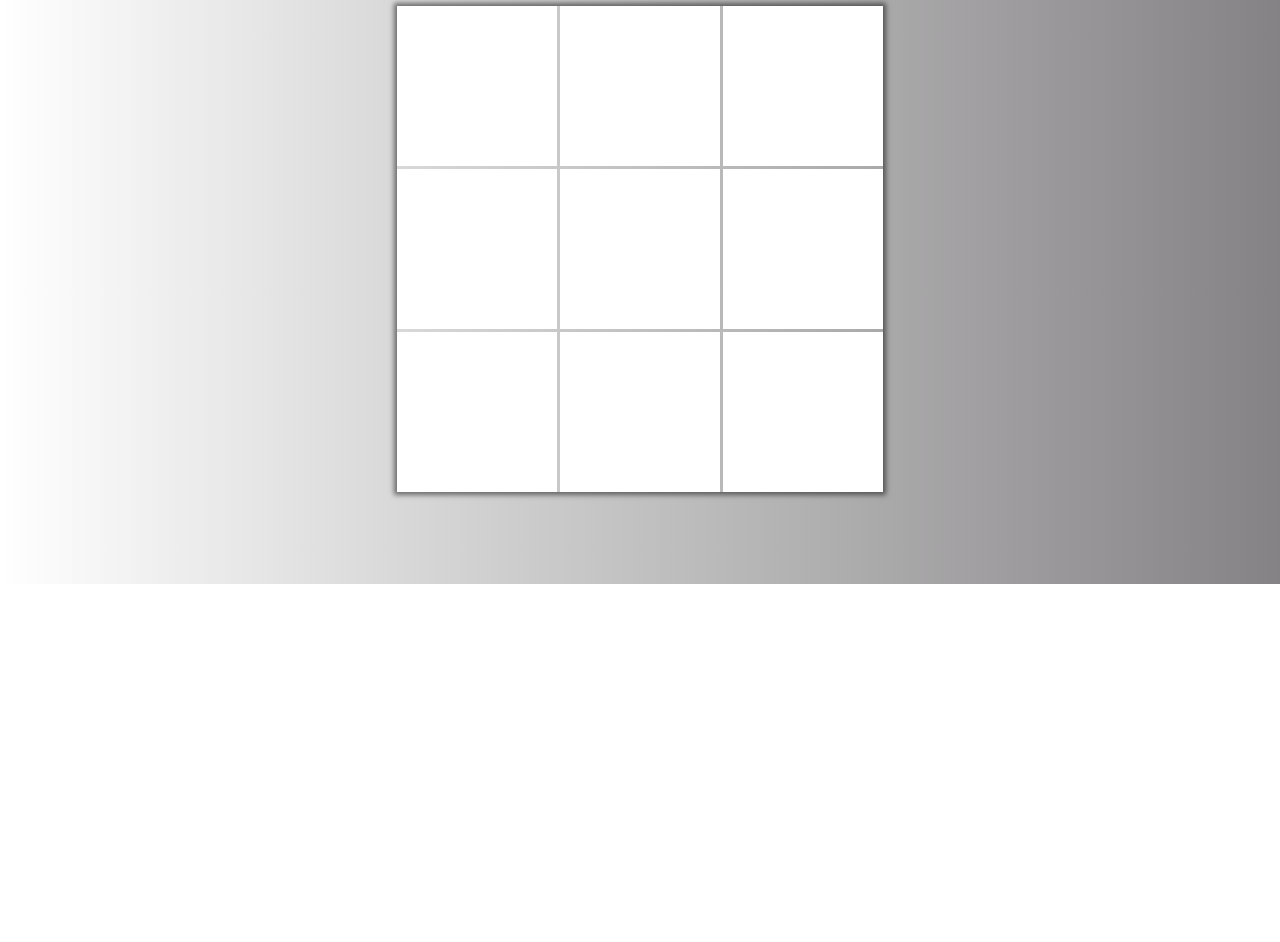
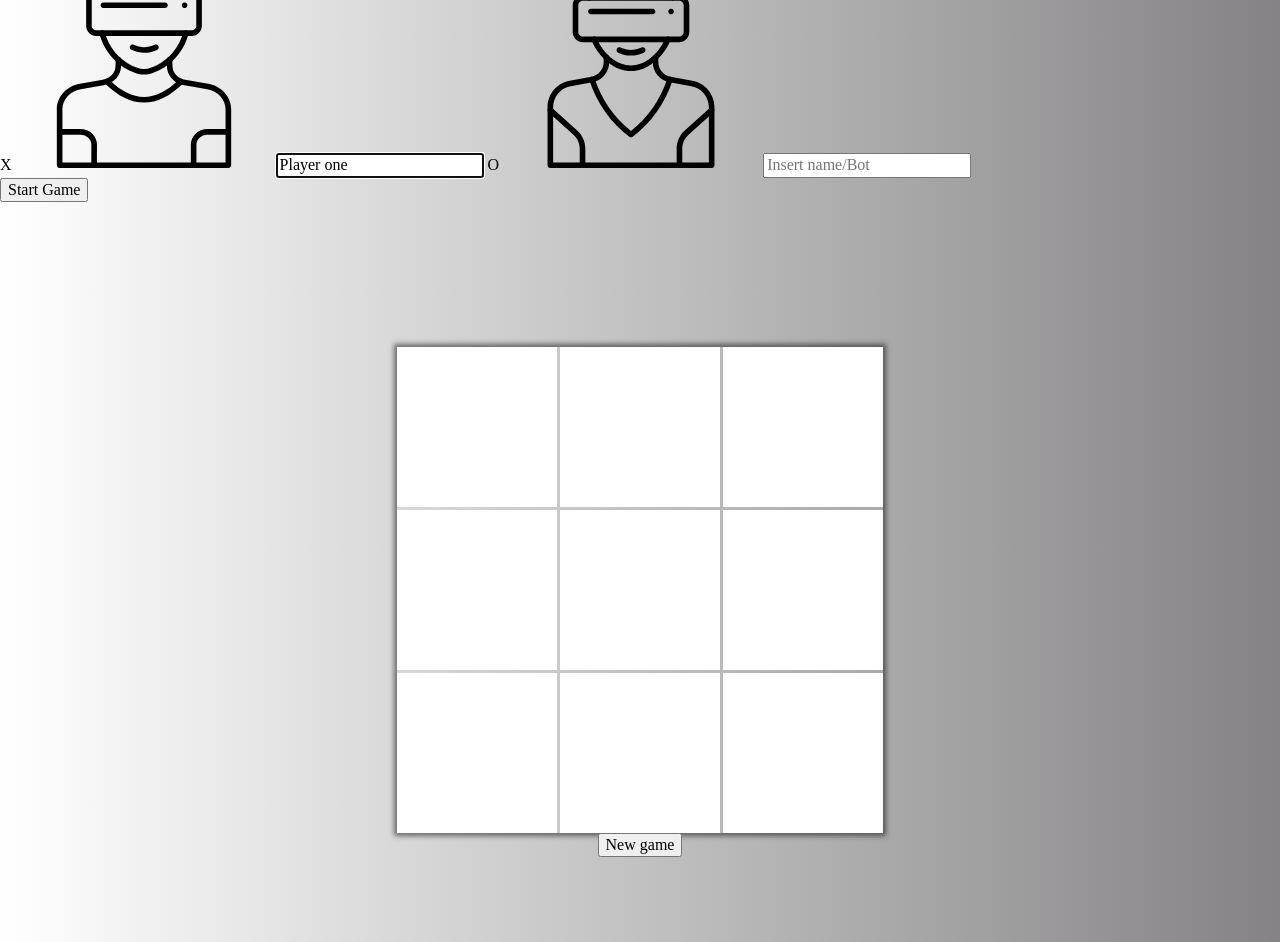
Before and after one commit to HardRoof/tic-tac-toe, a plain HTML site: page index.html in a window 1280 px wide. Shown: the part 216-1158 px from the top of the page. Before the commit the page ends 800 px from the top, so only its background shows below. Drawn offline with Linux system fonts and the light colour scheme.

Commit message:
Added a initial screen and made improvements

```diff
--- a/index.html
+++ b/index.html
@@ -8,11 +8,27 @@
 		<link rel="shortcut icon" type="image/jpg" href="">
 		<script src="script.js" defer></script>
 		<link rel="stylesheet" href="style.css">
+		<link href="https://fonts.googleapis.com/css2?family=Pacifico&display=swap" rel="stylesheet">
 	</head>
 	<body>
-    <div id="container">
-			<header class="title">Tic <span>Tac</span> Toe</header>
+		<header class="title">Tic <span>Tac</span> Toe</header>
+		<div id="initialPage">
+			<form action="" method="post" id="formPlayer" class="formClass">
+				<label for="PlayerOne">X</label>
+				<img src="imgs/metaverse-12387 (black).svg" alt="Player One">
+				<input type="text" id="PlayerOne" placeholder="Insert name" value="Player one" autofocus autocomplete="off" maxlength="12" required>
+				<label for="PlayerTwo">O</label>
+				<img src="imgs/metaverse-12388(2).svg" alt="Player Two">
+				<input type="text" id="PlayerTwo" placeholder="Insert name/Bot" list="AI" autocomplete="off" maxlength="12" required>
+				<datalist id="AI">
+					<option value="AI Bot 🤖">
+				</datalist>
+			</form>
+			<button type="submit" form="formPlayer">Start Game</button>
+		</div>
+    <div id="container" class="hidden">
 			<div id="gameBoardContainer"></div>
+			<button type="button" class="newGame">New game</button>
 		</div>
 	</body>
 </html>
```
